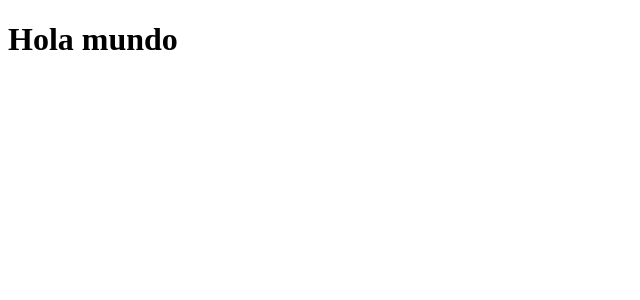
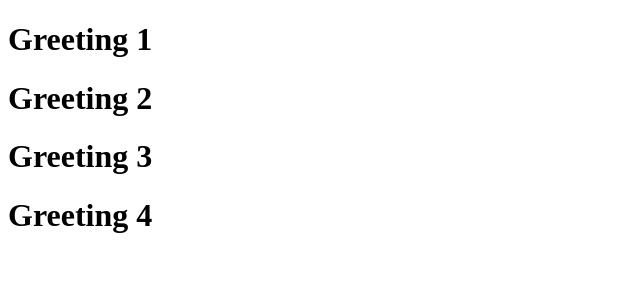
Before and after one commit to Piers18/fazt-react, a React (Vite) app: page / in a window 1280 px wide. Shown: the top 300 px of the page, without its empty margins (0-640 px from the left). Built offline with nearby package versions, Linux system fonts and the light colour scheme.

Commit message:
feat: Extract `Greeting` component to a dedicated file and render multiple instances with props in `index.tsx`.

```diff
--- /dev/null
+++ b/src/Greeting.tsx
@@ -0,0 +1,7 @@
+export function Greeting(props: { value: string }) {
+    return (
+        <div>
+            <h1>Greeting {props.value}</h1>
+        </div>
+    )
+}
--- a/src/index.tsx
+++ b/src/index.tsx
@@ -1,14 +1,13 @@
-import React from 'react'
 import { createRoot } from 'react-dom/client'
+import { Greeting } from './Greeting'
 
 const root = createRoot(document.getElementById('root')!);
 
-function Greeting() {
-  return (
-    <h1>Hola mundo</h1>
-  )
-}
-
 root.render(
-  <Greeting />
+  <>
+    <Greeting value="1" />
+    <Greeting value="2" />
+    <Greeting value="3" />
+    <Greeting value="4" />
+  </>
 );
```
